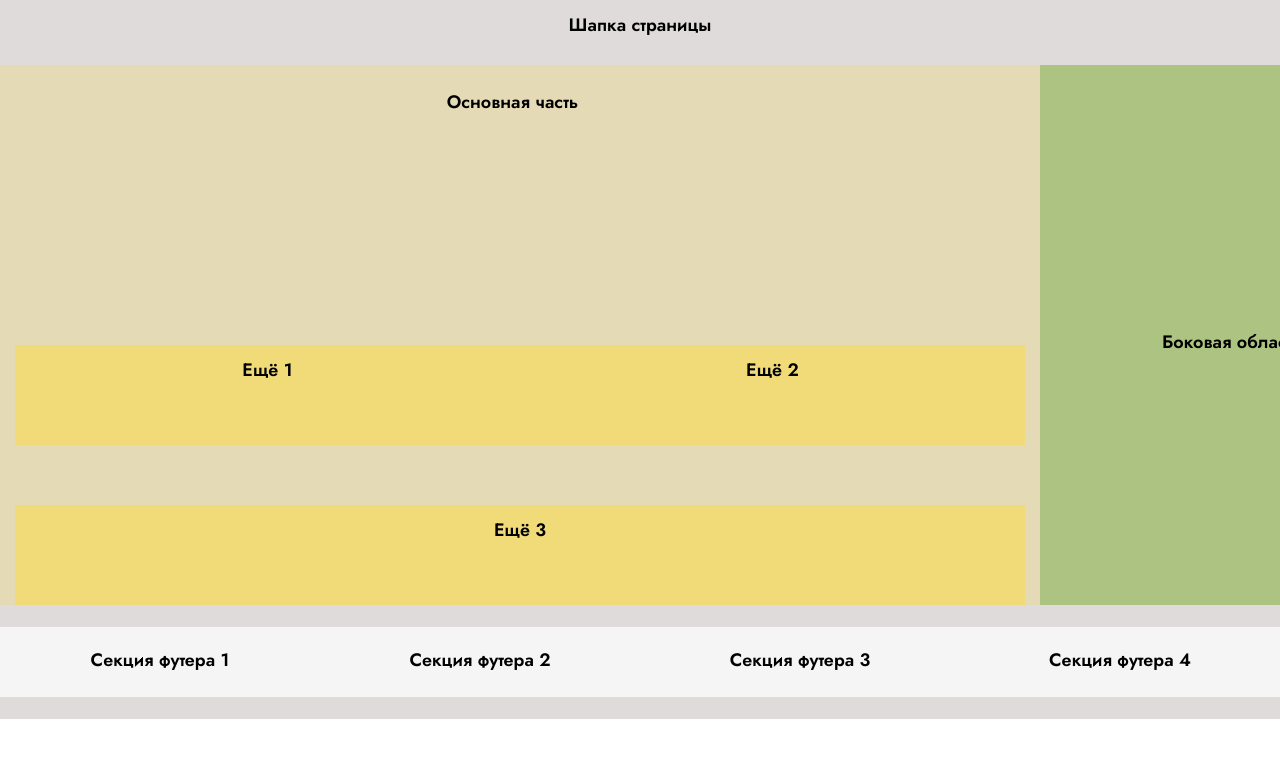
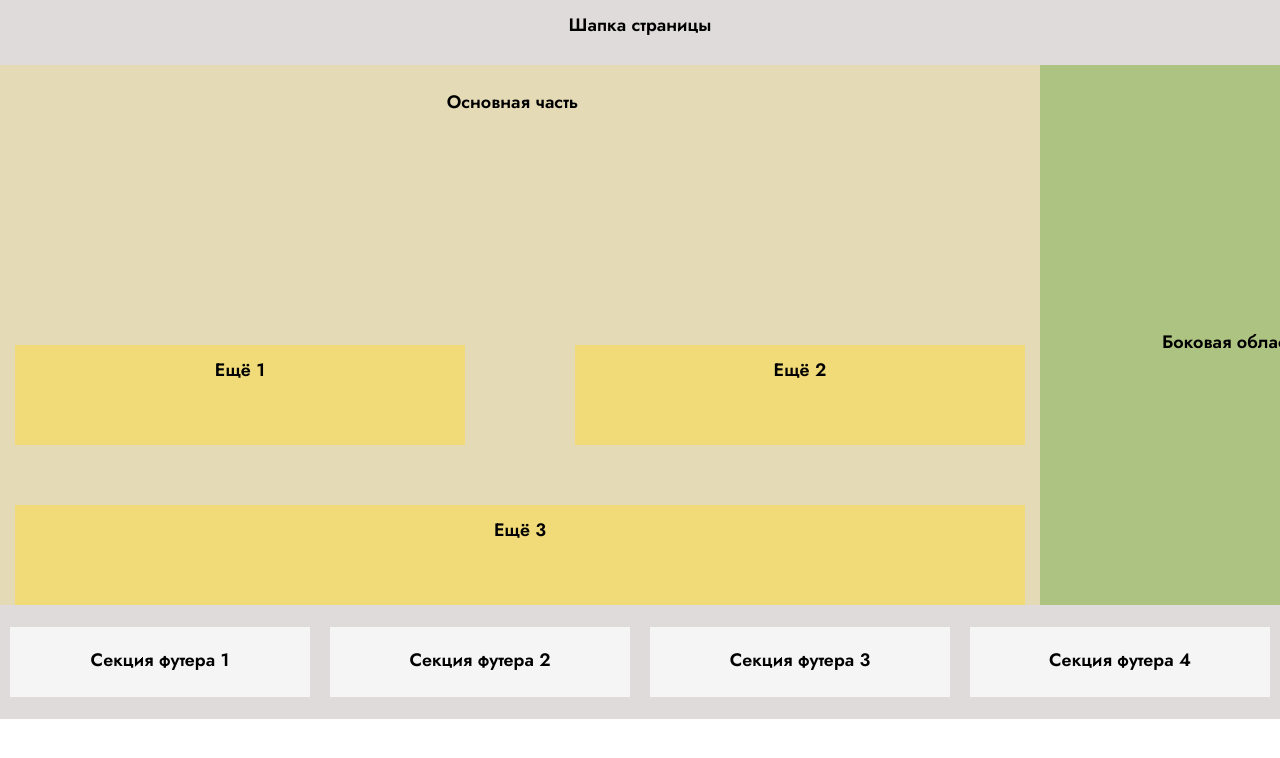
Before and after one commit to NataliiaLysenkova/week5, a plain HTML site: page index.html in a window 1280 px wide. Shown: the top 758 px of the page. Drawn offline with Linux system fonts and the light colour scheme.

Commit message:
correction

```diff
--- a/style.css
+++ b/style.css
@@ -1,7 +1,7 @@
 body {
     display: block;
     box-sizing: border-box;
-    width: 100vw;
+    width: 100%;
     height: 100vh;
     font-family: 'Jost', sans-serif;
 }
@@ -47,14 +47,14 @@ body {
     flex-flow: row;
     width: 1010px;
     justify-content: space-between;
-    flex-grow: 1;
+    flex-grow: 0;
 }
 
 .section1,
 .section2 {
     height: 100px;
     width: 450px;
-    flex-grow: 1;
+    flex-grow: 0;
     background-color: rgb(241, 219, 121);
 }
 
@@ -80,7 +80,7 @@ body {
 .ftrsection3,
 .ftrsection4 {
     background-color: whitesmoke;
-    flex-grow: 1;
+    flex-grow: 0;
     flex-shrink: 0;
     flex-basis: 300px;
     height: 70px;
```
